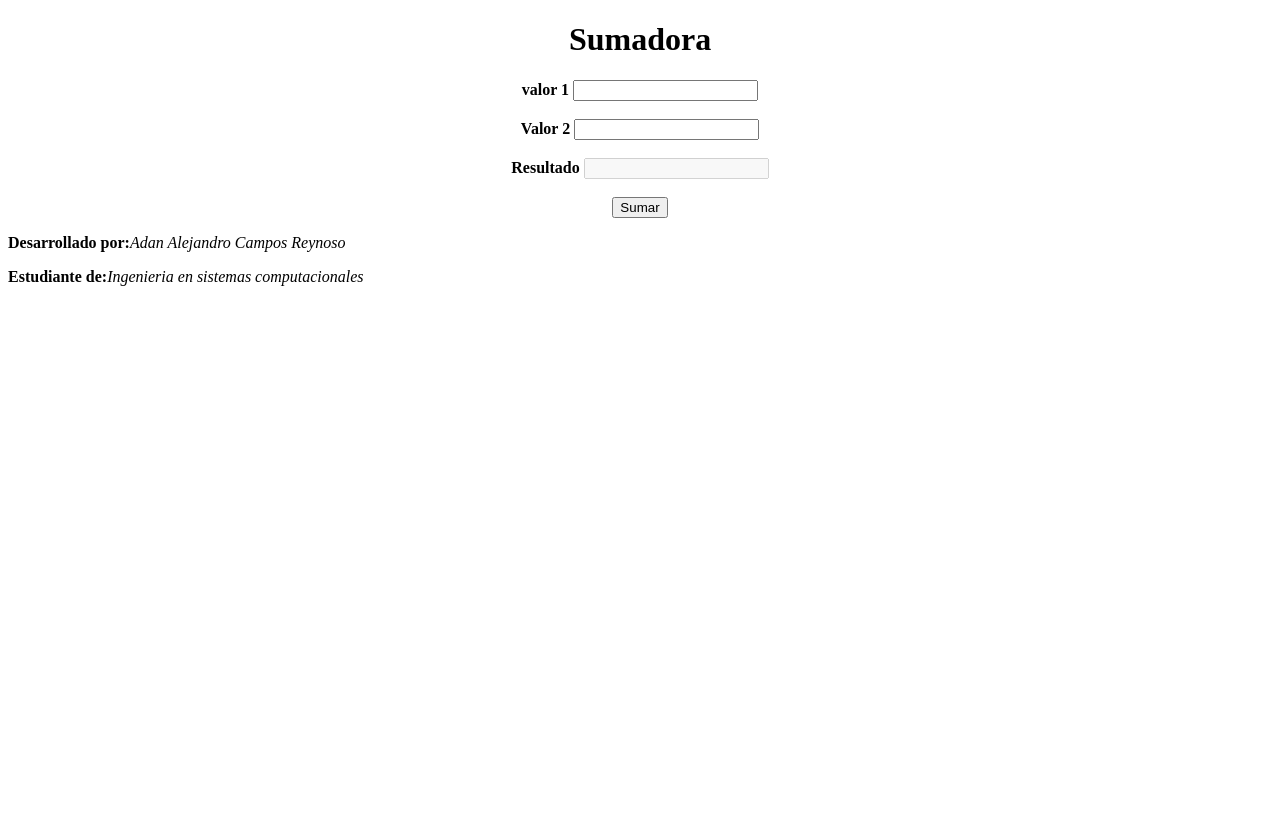
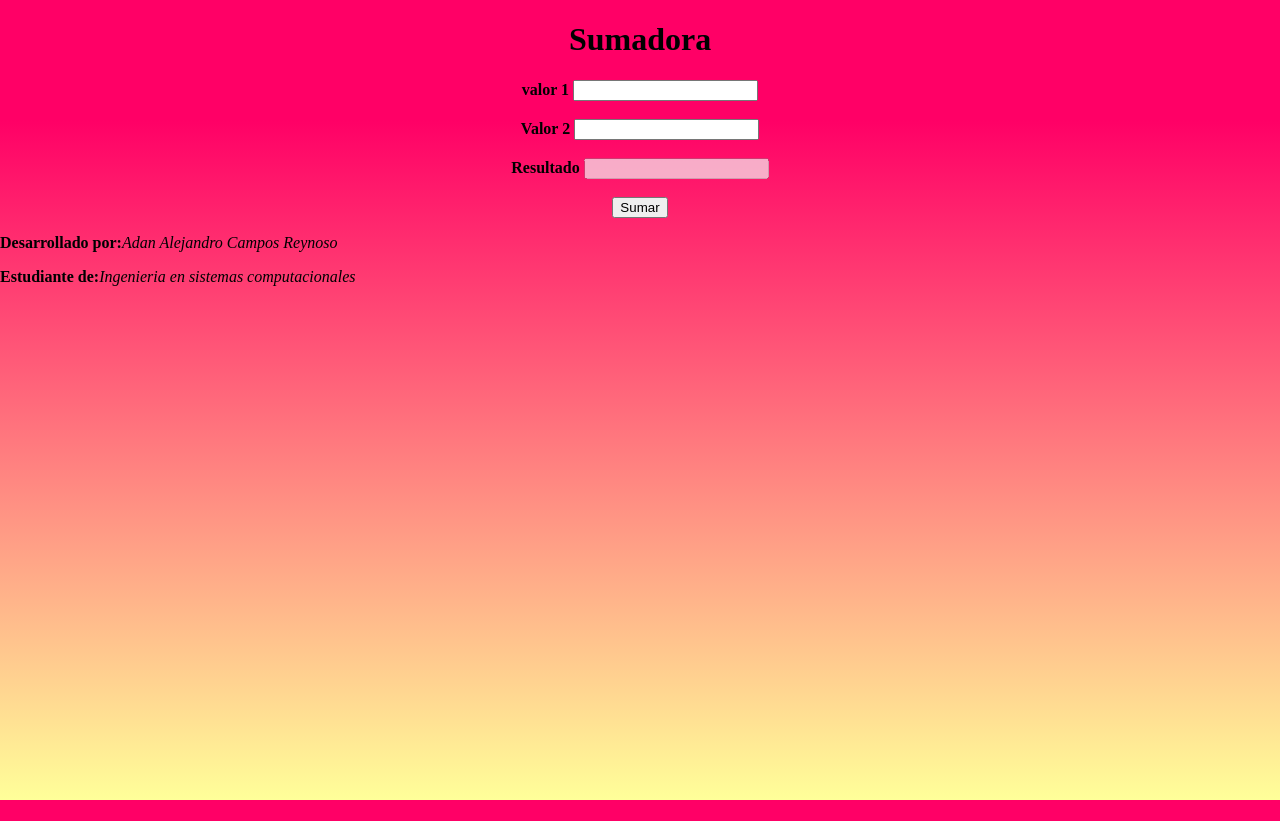
Before and after one commit to AdanAlejandro2000/AdanAlejandro2000.github.io, a plain HTML site: page index.html in a window 1280 px wide. Before the commit the page ends 800 px from the top, so only its background shows below. Drawn offline with Linux system fonts and the light colour scheme.

Commit message:
Update style.css

```diff
--- a/style.css
+++ b/style.css
@@ -1,3 +1,8 @@
-.body{
-    background-color: rgb(198, 198, 25);
+body{
+    background: linear-gradient(to bottom, #ff0066 15%, #ffff99 100%);
 }
+html, body {
+    height: 100%;
+    margin: 0;
+    padding: 0;
+}
```
